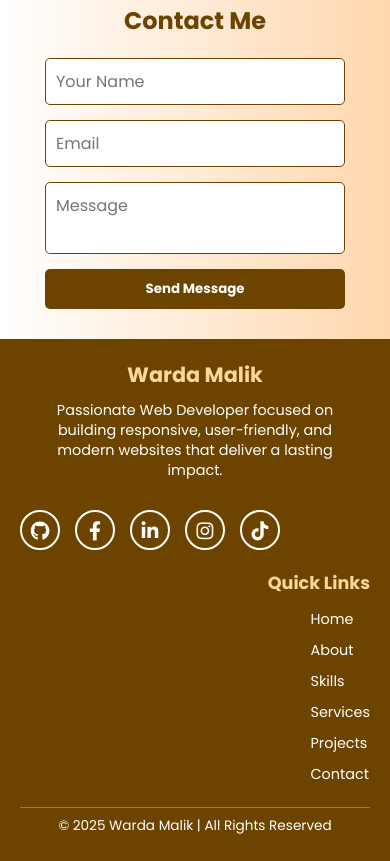
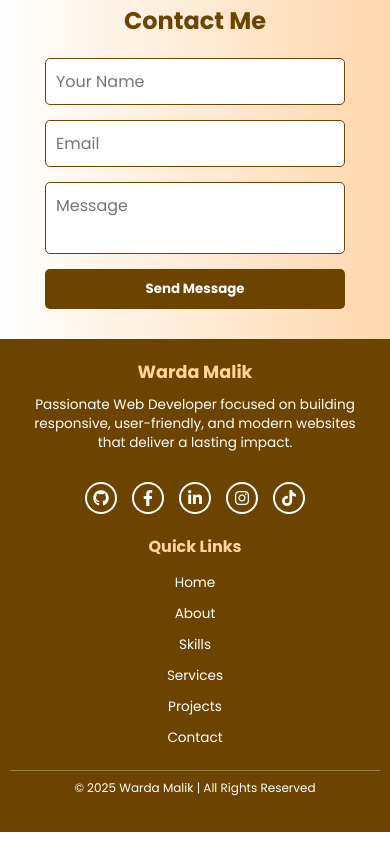
Before and after one commit to wardamalik883-collab/1st-portfolio, a plain HTML site: page index.html in a window 390 px wide. Shown: the part 5410-6271 px from the top of the page. After the commit the page ends 6242 px from the top, so only its background shows below. Drawn offline with Linux system fonts and the light colour scheme.

Commit message:
Updated footer

```diff
--- a/style.css
+++ b/style.css
@@ -676,3 +676,64 @@ footer {
     padding-top: 8px;
     font-size: 0.85rem;
 }
+
+
+/* ----------------------------- */
+/* RESPONSIVE DESIGN */
+/* ----------------------------- */
+
+/* Tablet view (max-width: 900px) */
+@media (max-width: 900px) {
+  .footer-container {
+    flex-direction: column;
+    align-items: center;
+    text-align: center;
+  }
+
+  .footer-about,
+  .footer-links {
+    flex: 1 1 100%;
+    text-align: center;
+  }
+
+  .footer-links ul {
+    text-align: center;
+  }
+
+  .footer-social-links {
+    justify-content: center;
+  }
+}
+
+/* Mobile view (max-width: 600px) */
+@media (max-width: 600px) {
+  footer {
+    padding: 20px 10px;
+  }
+
+  .footer-about h3 {
+    font-size: 1.1rem;
+  }
+
+  .footer-about p {
+    font-size: 0.85rem;
+  }
+
+  .footer-links h4 {
+    font-size: 1rem;
+  }
+
+  .footer-links ul li a {
+    font-size: 0.85rem;
+  }
+
+  .footer-social-links a i {
+    width: 2rem;
+    height: 2rem;
+    font-size: 1rem;
+  }
+
+  .footer-bottom {
+    font-size: 0.75rem;
+  }
+}
```
